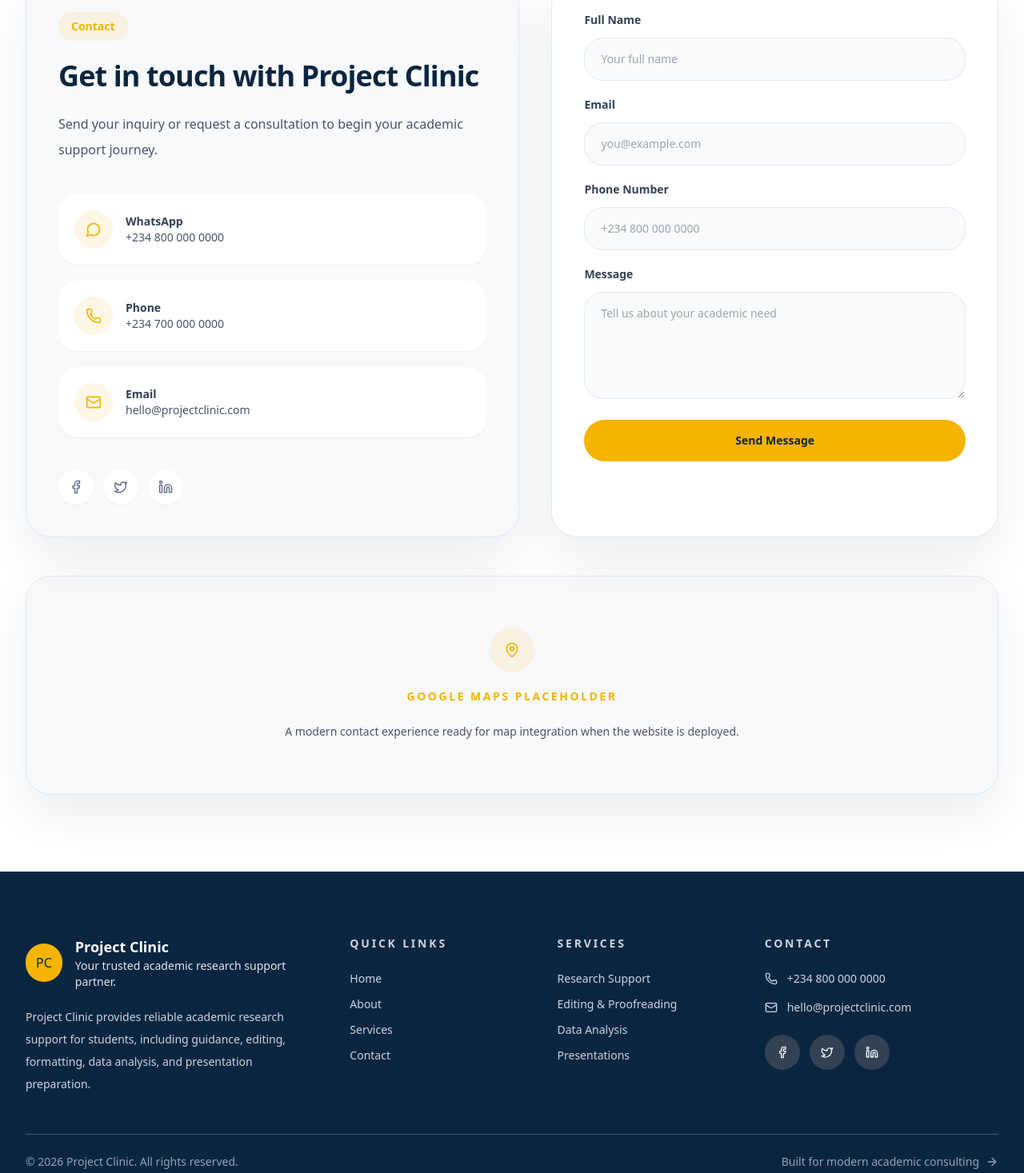
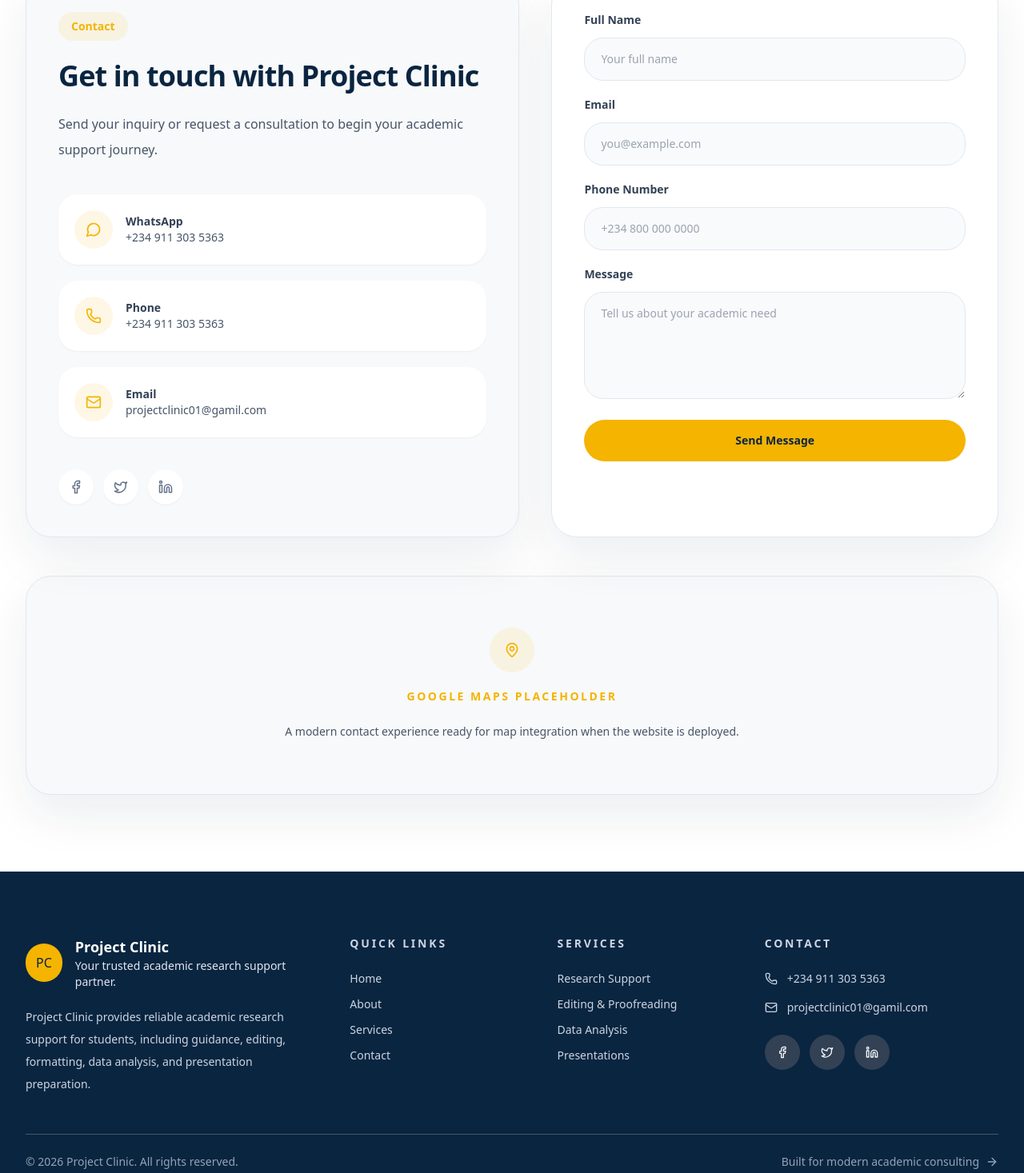
Before and after one commit to Oyebisi/Project-Clinic, a Next.js app: page / in a window 1280 px wide. Shown: the part 4676-6143 px from the top of the page at 80% size. Built offline with nearby package versions, Linux system fonts and the light colour scheme.

Commit message:
adding emailjs and doing final touching

```diff
--- a/components/ContactSection.tsx
+++ b/components/ContactSection.tsx
@@ -1,11 +1,12 @@
 "use client";
 
-import { useState } from 'react';
+import { useRef, useState } from 'react';
 import { motion } from 'framer-motion';
 import { Mail, Phone, MessageCircle, MapPin, Facebook, Twitter, Linkedin } from 'lucide-react';
 import emailjs from '@emailjs/browser';
 
 export default function ContactSection() {
+  const formRef = useRef<HTMLFormElement | null>(null);
   const [statusMessage, setStatusMessage] = useState<string>('');
   const [hasError, setHasError] = useState(false);
   const [isSending, setIsSending] = useState(false);
@@ -73,7 +74,7 @@ export default function ContactSection() {
         setHasError(false);
         setFieldErrors({});
         setStatusMessage('Thank you! Your message has been sent successfully.');
-        event.currentTarget.reset();
+        formRef.current?.reset();
     } catch (error) {
       console.error('Contact form error:', error);
       const errorMessage = error instanceof Error ? error.message : 'There was a problem sending your message. Please try again later.';
@@ -100,7 +101,7 @@ export default function ContactSection() {
                 </div>
                 <div>
                   <p className="text-sm font-semibold">WhatsApp</p>
-                  <p className="text-sm text-slate-600">+234 800 000 0000</p>
+                  <p className="text-sm text-slate-600">+234 911 303 5363</p>
                 </div>
               </div>
               <div className="flex items-center gap-4 rounded-3xl bg-white p-5 shadow-sm">
@@ -109,7 +110,7 @@ export default function ContactSection() {
                 </div>
                 <div>
                   <p className="text-sm font-semibold">Phone</p>
-                  <p className="text-sm text-slate-600">+234 700 000 0000</p>
+                  <p className="text-sm text-slate-600">+234 911 303 5363</p>
                 </div>
               </div>
               <div className="flex items-center gap-4 rounded-3xl bg-white p-5 shadow-sm">
@@ -118,7 +119,7 @@ export default function ContactSection() {
                 </div>
                 <div>
                   <p className="text-sm font-semibold">Email</p>
-                  <p className="text-sm text-slate-600">hello@projectclinic.com</p>
+                  <p className="text-sm text-slate-600">projectclinic01@gamil.com</p>
                 </div>
               </div>
             </div>
@@ -137,7 +138,7 @@ export default function ContactSection() {
           </motion.div>
 
           <motion.div initial={{ opacity: 0, x: 32 }} whileInView={{ opacity: 1, x: 0 }} viewport={{ once: true, amount: 0.2 }} className="rounded-[32px] border border-slate-200 bg-white p-10 shadow-soft">
-            <form className="grid gap-5" onSubmit={handleSubmit} noValidate>
+            <form ref={formRef} className="grid gap-5" onSubmit={handleSubmit} noValidate>
               <div className="hidden" aria-hidden="true">
                 <label htmlFor="website">Website</label>
                 <input id="website" name="website" type="text" autoComplete="off" tabIndex={-1} />
--- a/components/Footer.tsx
+++ b/components/Footer.tsx
@@ -41,8 +41,8 @@ export default function Footer() {
           <div>
             <h4 className="text-sm font-semibold uppercase tracking-[0.2em] text-slate-300">Contact</h4>
             <div className="mt-6 space-y-4 text-sm text-slate-300">
-              <p className="flex items-center gap-3"><Phone size={16} /> +234 800 000 0000</p>
-              <p className="flex items-center gap-3"><Mail size={16} /> hello@projectclinic.com</p>
+              <p className="flex items-center gap-3"><Phone size={16} /> +234 911 303 5363</p>
+              <p className="flex items-center gap-3"><Mail size={16} /> projectclinic01@gamil.com</p>
             </div>
             <div className="mt-6 flex items-center gap-3">
               <a href="#" className="inline-flex h-11 w-11 items-center justify-center rounded-3xl bg-slate-700 text-slate-100 transition hover:bg-secondary hover:text-primary"><Facebook size={16} /></a>
--- a/components/HeroSection.tsx
+++ b/components/HeroSection.tsx
@@ -29,7 +29,7 @@ export default function HeroSection() {
             <a href="#contact" className="inline-flex items-center justify-center rounded-full bg-secondary px-6 py-3 text-sm font-semibold text-primary transition hover:bg-yellow-400">
               Get Started <ArrowRight className="ml-3 h-4 w-4" />
             </a>
-            <a href="https://wa.me/2348000000000" target="_blank" rel="noreferrer" className="inline-flex items-center justify-center rounded-full border border-slate-200 bg-white px-6 py-3 text-sm font-semibold text-slate-700 transition hover:border-slate-300 hover:bg-slate-50">
+            <a href="https://wa.link/akv6mj" target="_blank" rel="noreferrer" className="inline-flex items-center justify-center rounded-full border border-slate-200 bg-white px-6 py-3 text-sm font-semibold text-slate-700 transition hover:border-slate-300 hover:bg-slate-50">
               <MessageCircle className="mr-3 h-4 w-4" /> Chat on WhatsApp
             </a>
           </div>
```
Also changed, not shown: 1 other file (tests, documents, lock files or other folders).
